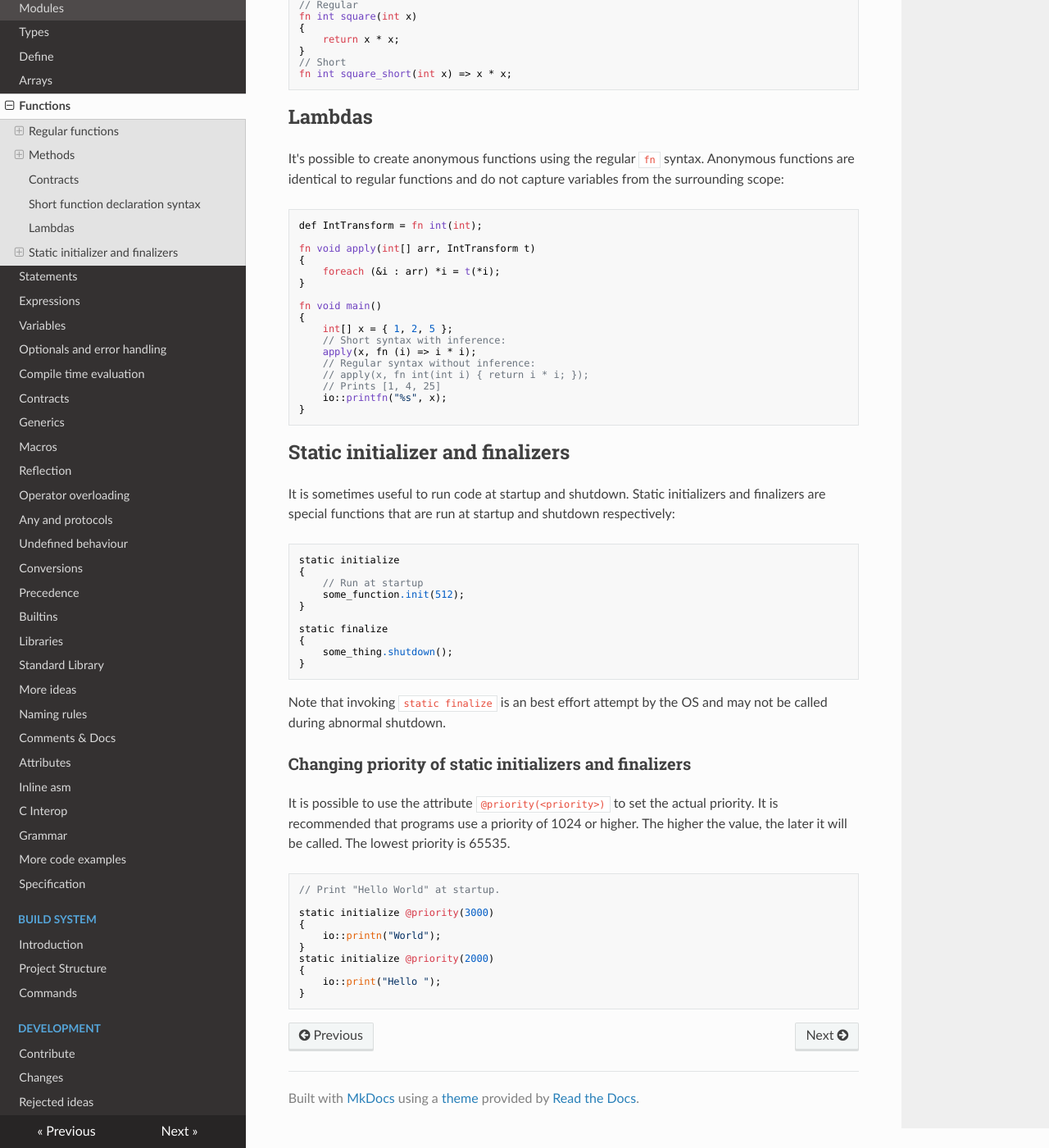
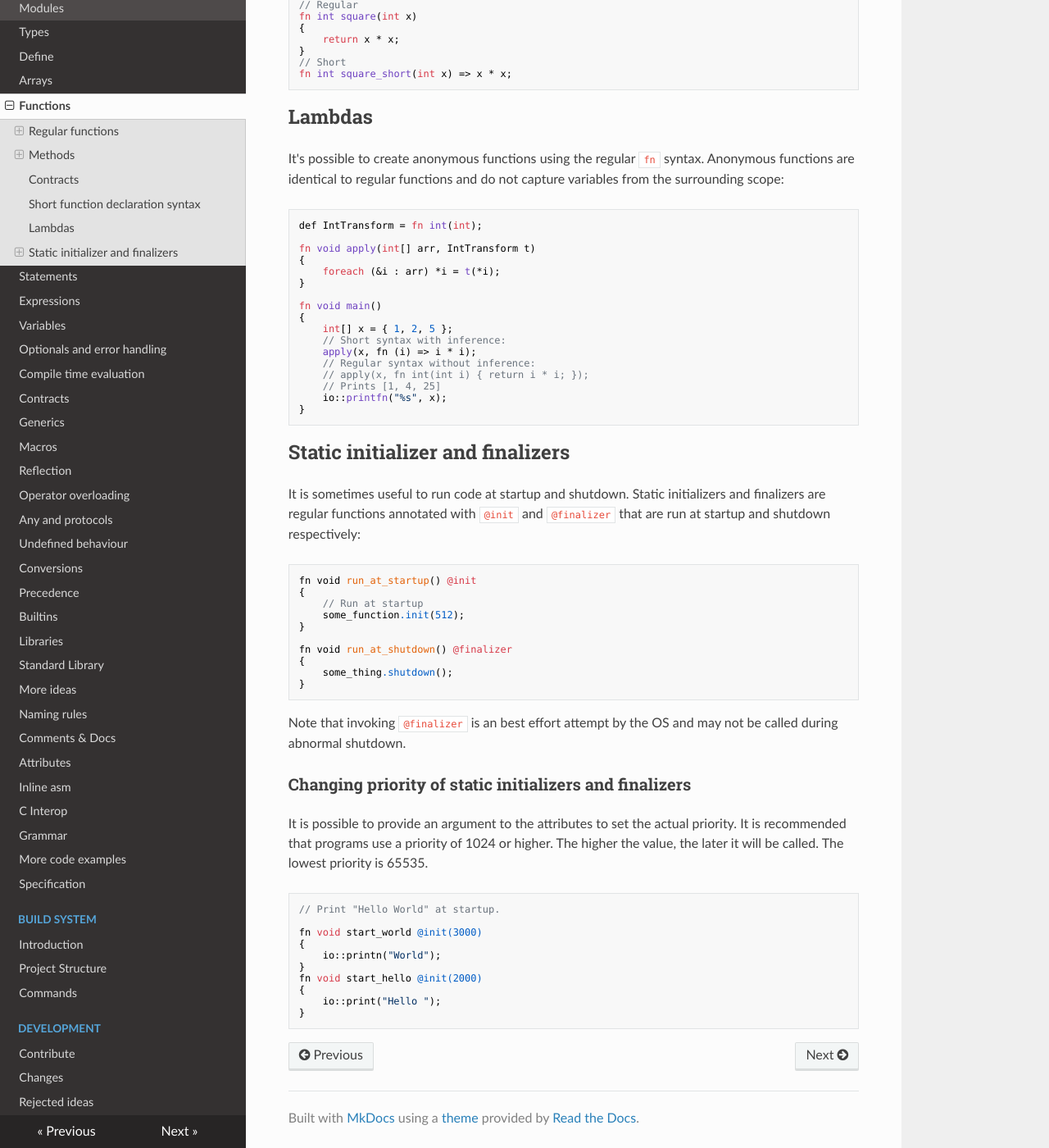
Before and after one commit to c3lang/c3docs-old, an MkDocs documentation site: the page built from docs/functions.md, in a window 1280 px wide and 1400 px high, scrolled down 5744 px. Shown: the whole window at 82% size. Built offline with MkDocs 1.6.1, drawn with Linux system fonts in a browser that asks for light colours; nearby versions of some CDN libraries.

Commit message:
Fix initializers and finalizers.

```diff
--- a/docs/functions.md
+++ b/docs/functions.md
@@ -331,36 +331,36 @@ surrounding scope:
 ## Static initializer and finalizers
 
 It is sometimes useful to run code at startup and shutdown. Static initializers and finalizers
-are special functions that are run at startup and shutdown respectively:
+are regular functions annotated with `@init` and `@finalizer` that are run at startup and shutdown respectively:
 
-    static initialize
+    fn void run_at_startup() @init
     {
         // Run at startup
         some_function.init(512);
     }
 
-    static finalize
+    fn void run_at_shutdown() @finalizer
     {
         some_thing.shutdown();
     }
 
-Note that invoking `static finalize` is an best effort attempt by the OS and may not
+Note that invoking `@finalizer` is an best effort attempt by the OS and may not
 be called during abnormal shutdown.
 
 ### Changing priority of static initializers and finalizers
 
-It is possible to use the attribute `@priority(<priority>)` to set the actual priority. It is recommended
+It is possible to provide an argument to the attributes to set the actual priority. It is recommended
 that programs use a priority of 1024 or higher. The higher the value, the later it
 will be called. The lowest priority is 65535.
 
 
     // Print "Hello World" at startup.
 
-    static initialize @priority(3000)
+    fn void start_world @init(3000)
     {
         io::printn("World");
     }
-    static initialize @priority(2000)
+    fn void start_hello @init(2000)
     {
         io::print("Hello ");
     }
```
